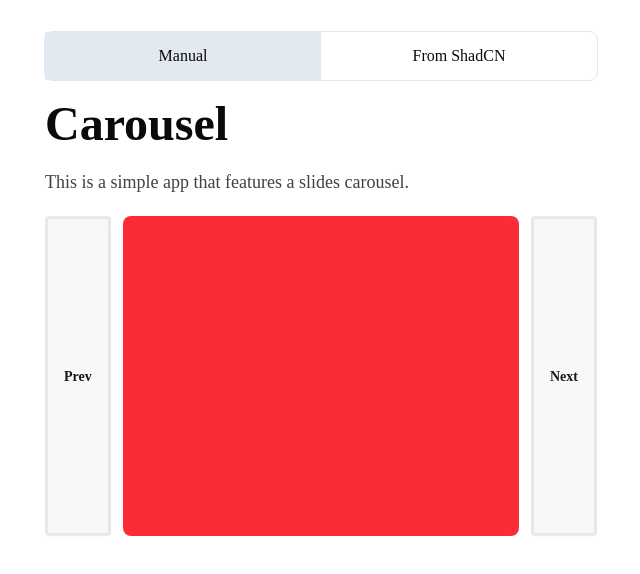
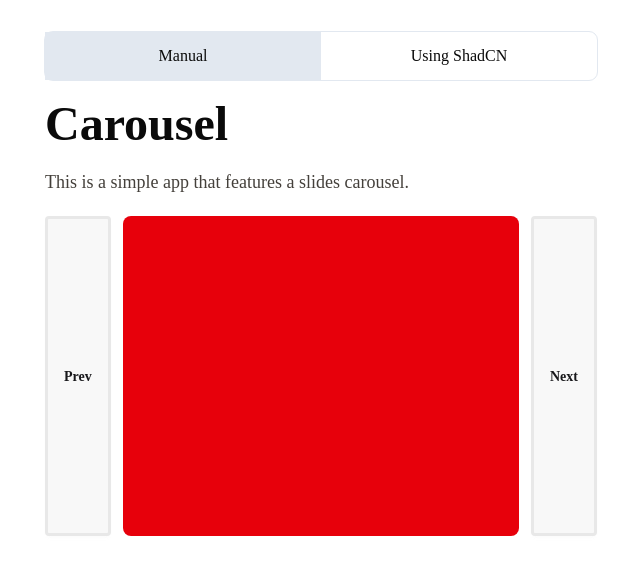
Before and after one commit to seesmof/Colors-Carousel, a Next.js app in the folder src/: page / in a window 1280 px wide. Shown: the top 574 px of the page, without its empty margins (319-959 px from the left). Built offline with nearby package versions, Linux system fonts and the light colour scheme.

Commit message:
fix: the first click to do nothing bug

```diff
--- a/src/app/page.tsx
+++ b/src/app/page.tsx
@@ -5,7 +5,7 @@ const Page = () => {
   return (
     <div className="min-h-screen">
       <div className="max-w-xl mx-auto w-full p-3 md:mt-5">
-        <Header active={Tab.Manual} />
+        <Header activeTab={Tab.Manual} />
         <header className="mb-5">
           <h1 className="text-3xl md:text-5xl font-black">Carousel</h1>
           <p className="text-lg text-stone-700 mt-3 md:mt-5">
--- a/src/app/lib/page.tsx
+++ b/src/app/shadcn/page.tsx
@@ -11,7 +11,7 @@ const Page = () => {
   return (
     <div className="min-h-screen">
       <div className="max-w-xl mx-auto w-full p-3 md:mt-5">
-        <Header active={Tab.ShadCN} />
+        <Header activeTab={Tab.ShadCN} />
         <header className="mb-5">
           <h1 className="text-3xl md:text-5xl font-black">Carousel</h1>
           <p className="text-lg text-stone-700 mt-3 md:mt-5">
--- a/src/components/Carousel.tsx
+++ b/src/components/Carousel.tsx
@@ -2,9 +2,17 @@
 
 import { useState } from "react";
 
-const colors: string[] = ["bg-red-500", "bg-green-500", "bg-blue-500"];
+const colors: string[] = [
+  "bg-red-600",
+  "bg-green-600",
+  "bg-emerald-600",
+  "bg-blue-600",
+  "bg-cyan-600",
+  "bg-amber-600",
+  "bg-pink-600",
+];
 
-const Carousel = () => {
+export default function Carousel() {
   const [index, setIndex] = useState<number>(0);
   const [color, setColor] = useState<string>(colors[index]);
 
@@ -15,9 +23,7 @@ const Carousel = () => {
         onClick={() => {
           const prevIndex = index > 0 ? index - 1 : colors.length - 1;
           setIndex(prevIndex);
-          console.log(index);
-
-          setColor(colors[index]);
+          setColor(colors[prevIndex]);
         }}
       >
         Prev
@@ -28,15 +34,11 @@ const Carousel = () => {
         onClick={() => {
           const nextIndex = index < colors.length - 1 ? index + 1 : 0;
           setIndex(nextIndex);
-          console.log(index);
-
-          setColor(colors[index]);
+          setColor(colors[nextIndex]);
         }}
       >
         Next
       </button>
     </div>
   );
-};
-
-export default Carousel;
+}
--- a/src/components/Header.tsx
+++ b/src/components/Header.tsx
@@ -5,28 +5,27 @@ export enum Tab {
   ShadCN,
 }
 
-interface HeaderProps {
-  active: Tab;
-}
+type HeaderProps = {
+  activeTab: Tab;
+};
 
-const CommonLinkStyles = "w-full text-center hover:bg-slate-200 h-full p-3";
+const commonLinkStyles: string = "w-full text-center hover:bg-slate-200 p-3";
 
-const Header = ({ active }: HeaderProps) => {
+export default function Header({ activeTab }: HeaderProps) {
   return (
     <nav className="rounded-md outline outline-slate-200 mb-5 flex flex-row justify-between">
       <Link
-        className={`${CommonLinkStyles} ${active === Tab.Manual ? "bg-slate-200" : ""}`}
+        className={`${commonLinkStyles} ${activeTab === Tab.Manual ? "bg-slate-200" : ""}`}
         href={"/"}
       >
         Manual
       </Link>
       <Link
-        className={`${CommonLinkStyles} ${active === Tab.ShadCN ? "bg-slate-200" : ""}`}
-        href={"/lib"}
+        className={`${commonLinkStyles} ${activeTab === Tab.ShadCN ? "bg-slate-200" : ""}`}
+        href={"/shadcn"}
       >
-        From ShadCN
+        Using ShadCN
       </Link>
     </nav>
   );
-};
-export default Header;
+}
```
